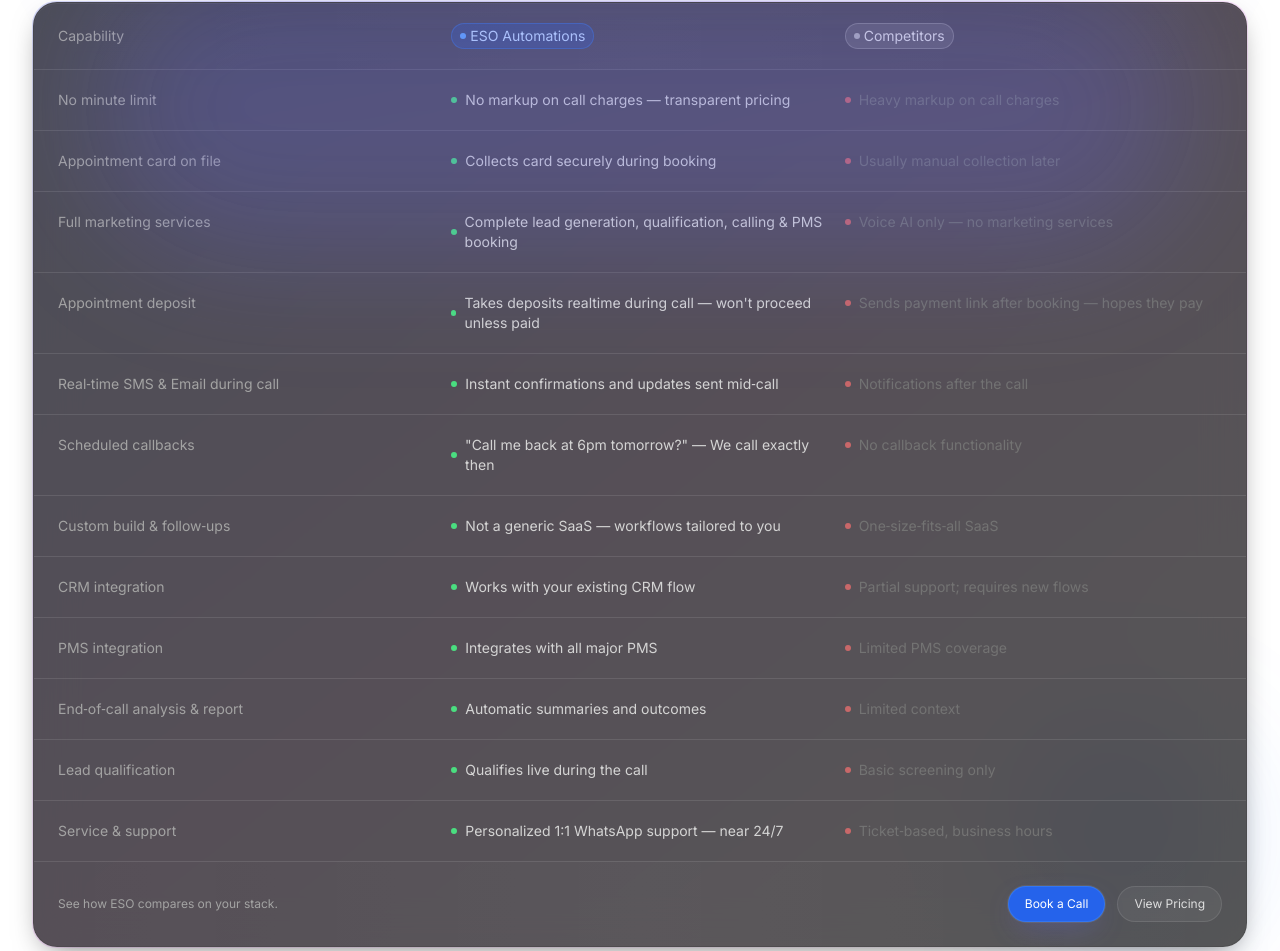
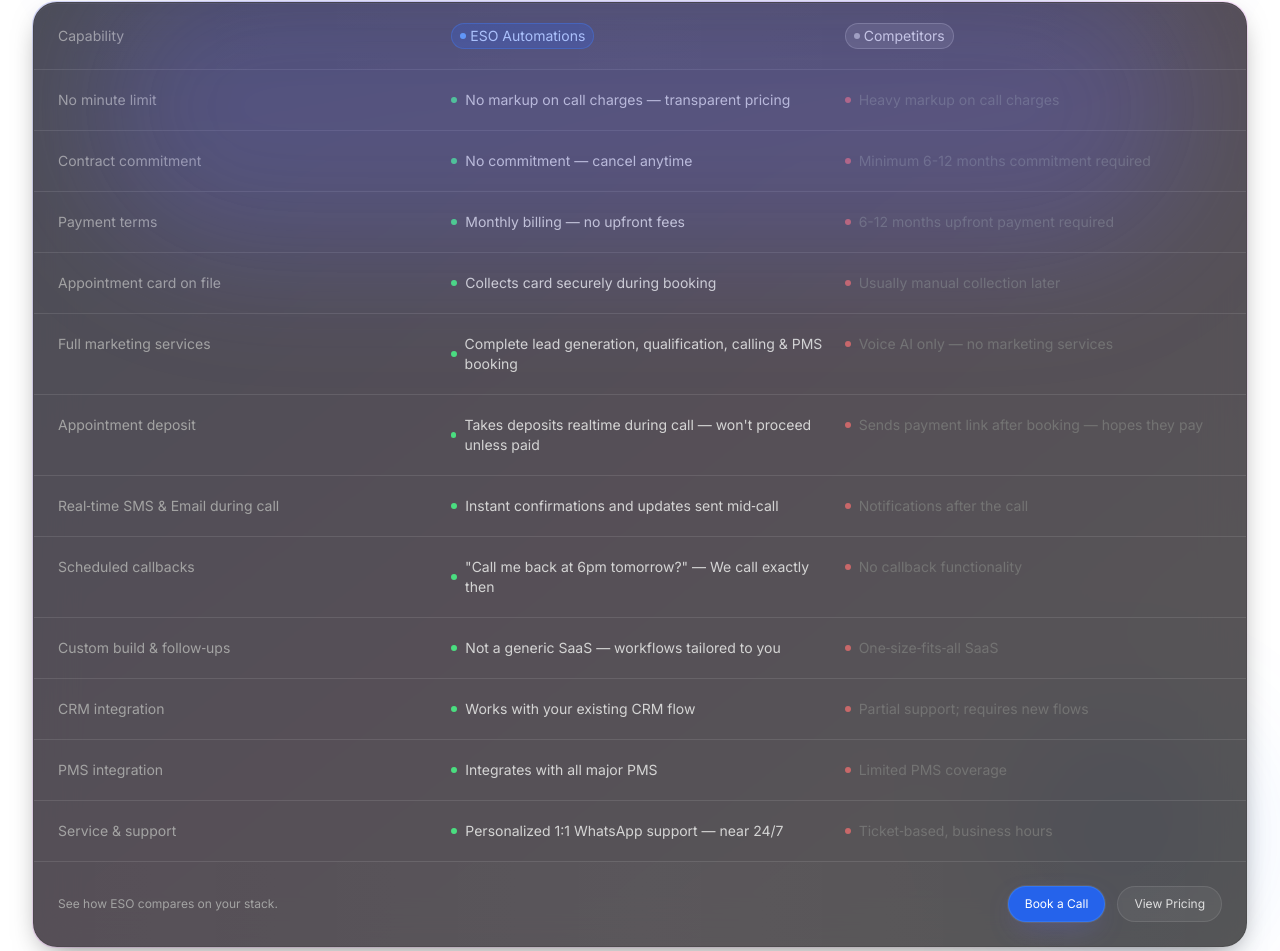
Before and after one commit to oncelozguleso/dental-voice-ai-website, a website: page src/pages/comparison.html in a window 1280 px wide. Shown: the part 351-1302 px from the top of the page. Drawn offline with nearby package versions, Linux system fonts and the light colour scheme; files that its build step writes are made by us from their sources; no server answers.

Commit message:
Optimize comparison chart - prioritize key competitive advantages
- Moved contract commitment and payment terms to 2nd and 3rd positions (most important differentiators)
- Removed 'End-of-call analysis & report' and 'Lead qualification' rows to streamline focus
- Highlights ESO's flexible business model: no contracts, monthly billing vs competitors' 6-12 month commitments and upfront fees
- Creates stronger competitive positioning with cleaner, more focused comparison

```diff
--- a/src/components/heroes/hero-comparison.html
+++ b/src/components/heroes/hero-comparison.html
@@ -47,6 +47,16 @@
                     <div class="text-sm text-neutral-500 inline-flex items-center gap-2"><span class="h-1.5 w-1.5 rounded-full bg-red-400/70"></span>Heavy markup on call charges</div>
                   </div>
                   <div class="grid grid-cols-1 md:grid-cols-3 gap-4 px-6 py-5 items-start hover:bg-white/[0.03] transition">
+                    <div class="text-sm text-neutral-400">Contract commitment</div>
+                    <div class="text-sm text-neutral-300 inline-flex items-center gap-2"><span class="h-1.5 w-1.5 rounded-full bg-green-400"></span>No commitment — cancel anytime</div>
+                    <div class="text-sm text-neutral-500 inline-flex items-center gap-2"><span class="h-1.5 w-1.5 rounded-full bg-red-400/70"></span>Minimum 6-12 months commitment required</div>
+                  </div>
+                  <div class="grid grid-cols-1 md:grid-cols-3 gap-4 px-6 py-5 items-start hover:bg-white/[0.03] transition">
+                    <div class="text-sm text-neutral-400">Payment terms</div>
+                    <div class="text-sm text-neutral-300 inline-flex items-center gap-2"><span class="h-1.5 w-1.5 rounded-full bg-green-400"></span>Monthly billing — no upfront fees</div>
+                    <div class="text-sm text-neutral-500 inline-flex items-center gap-2"><span class="h-1.5 w-1.5 rounded-full bg-red-400/70"></span>6-12 months upfront payment required</div>
+                  </div>
+                  <div class="grid grid-cols-1 md:grid-cols-3 gap-4 px-6 py-5 items-start hover:bg-white/[0.03] transition">
                     <div class="text-sm text-neutral-400">Appointment card on file</div>
                     <div class="text-sm text-neutral-300 inline-flex items-center gap-2"><span class="h-1.5 w-1.5 rounded-full bg-green-400"></span>Collects card securely during booking</div>
                     <div class="text-sm text-neutral-500 inline-flex items-center gap-2"><span class="h-1.5 w-1.5 rounded-full bg-red-400/70"></span>Usually manual collection later</div>
@@ -87,16 +97,6 @@
                     <div class="text-sm text-neutral-500 inline-flex items-center gap-2"><span class="h-1.5 w-1.5 rounded-full bg-red-400/70"></span>Limited PMS coverage</div>
                   </div>
                   <div class="grid grid-cols-1 md:grid-cols-3 gap-4 px-6 py-5 items-start hover:bg-white/[0.03] transition">
-                    <div class="text-sm text-neutral-400">End‑of‑call analysis & report</div>
-                    <div class="text-sm text-neutral-300 inline-flex items-center gap-2"><span class="h-1.5 w-1.5 rounded-full bg-green-400"></span>Automatic summaries and outcomes</div>
-                    <div class="text-sm text-neutral-500 inline-flex items-center gap-2"><span class="h-1.5 w-1.5 rounded-full bg-red-400/70"></span>Limited context</div>
-                  </div>
-                  <div class="grid grid-cols-1 md:grid-cols-3 gap-4 px-6 py-5 items-start hover:bg-white/[0.03] transition">
-                    <div class="text-sm text-neutral-400">Lead qualification</div>
-                    <div class="text-sm text-neutral-300 inline-flex items-center gap-2"><span class="h-1.5 w-1.5 rounded-full bg-green-400"></span>Qualifies live during the call</div>
-                    <div class="text-sm text-neutral-500 inline-flex items-center gap-2"><span class="h-1.5 w-1.5 rounded-full bg-red-400/70"></span>Basic screening only</div>
-                  </div>
-                  <div class="grid grid-cols-1 md:grid-cols-3 gap-4 px-6 py-5 items-start hover:bg-white/[0.03] transition">
                     <div class="text-sm text-neutral-400">Service & support</div>
                     <div class="text-sm text-neutral-300 inline-flex items-center gap-2"><span class="h-1.5 w-1.5 rounded-full bg-green-400"></span>Personalized 1:1 WhatsApp support — near 24/7</div>
                     <div class="text-sm text-neutral-500 inline-flex items-center gap-2"><span class="h-1.5 w-1.5 rounded-full bg-red-400/70"></span>Ticket‑based, business hours</div>
```
